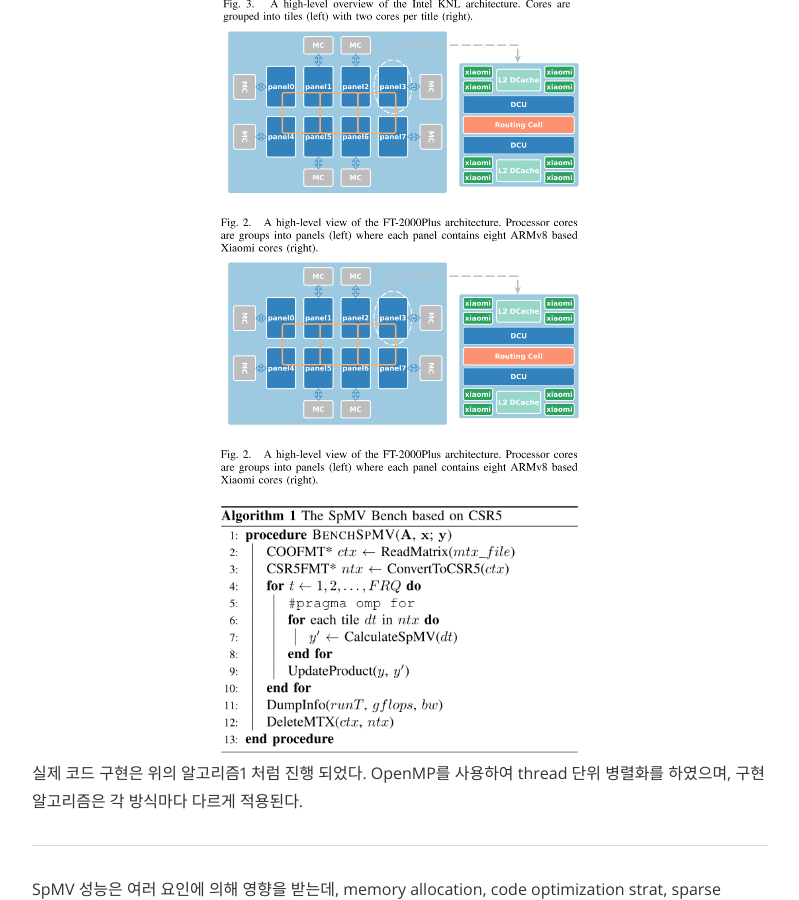
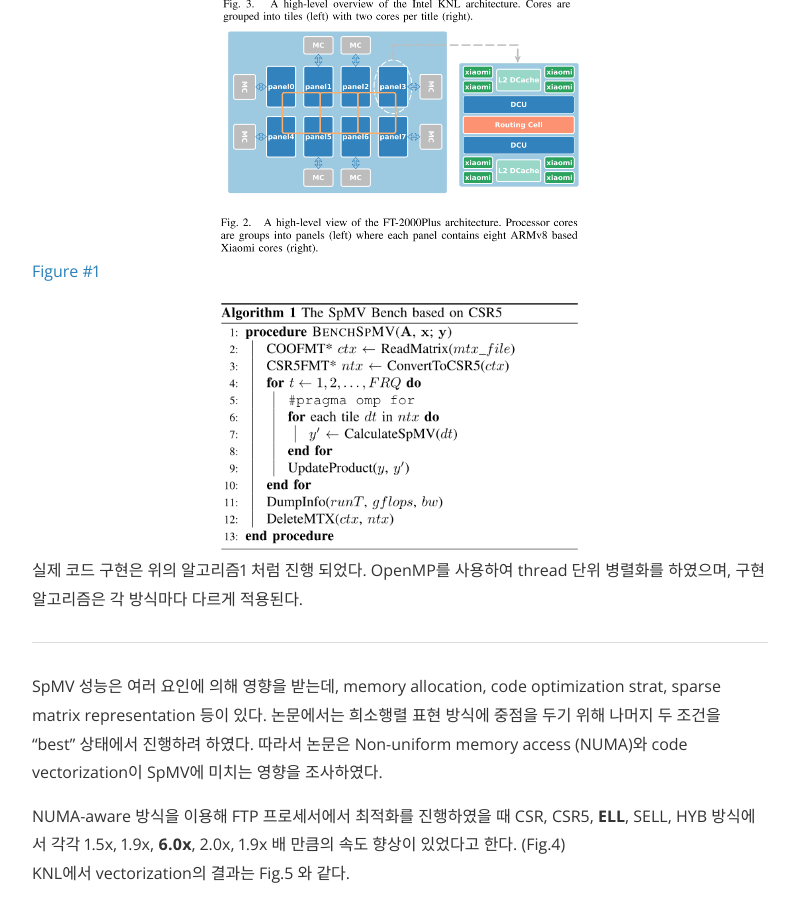
Before and after one commit to psk9211/psk9211.github.io, a Jekyll site: the page built from _posts/2019-6-27-OptimiSpMV.markdown, in a window 1280 px wide and 900 px high, scrolled down 4347 px. Shown: the whole window, without its empty margins (240-1039 px from the left). Built offline with Jekyll 4.4.1, drawn with Linux system fonts in a browser that asks for light colours; nearby versions of some CDN libraries; formulas are drawn with MathJax 3.

Commit message:
Update 2019-6-27-OptimiSpMV.markdown

```diff
--- a/_posts/2019-6-27-OptimiSpMV.markdown
+++ b/_posts/2019-6-27-OptimiSpMV.markdown
@@ -57,8 +57,7 @@ SpMV는 보통 $y = Ax$ ($A\in \mathbb R^{M\times N}, x\in \mathbb R^{N}, y\in \
 ![fig4](/assets/img/2019-6-27-OptimiSpMV/fig4.PNG){: width="50%" height="50%"}{: .image_sameline}
 <center><img src="https://psk9211.github.io/assets/img/2019-6-27-OptimiSpMV/fig3.PNG" width="50%"><img src="https://psk9211.github.io/assets/img/2019-6-27-OptimiSpMV/fig2.PNG" width="50%"></center>
 
-<a href="https://psk9211.github.io/assets/img/2019-6-27-OptimiSpMV/fig2" data-lightbox="Fig. 2"> <img src="https://psk9211.github.io/assets/img/2019-6-27-OptimiSpMV/fig2.PNG" width="50%">
-</a>
+<a href="https://psk9211.github.io/assets/img/2019-6-27-OptimiSpMV/fig2" data-lightbox="Fig. 2" width="50%">Figure #1</a>
 
 <center><img src="https://psk9211.github.io/assets/img/2019-6-27-OptimiSpMV/al1.PNG" width="50%"></center>
 
```
